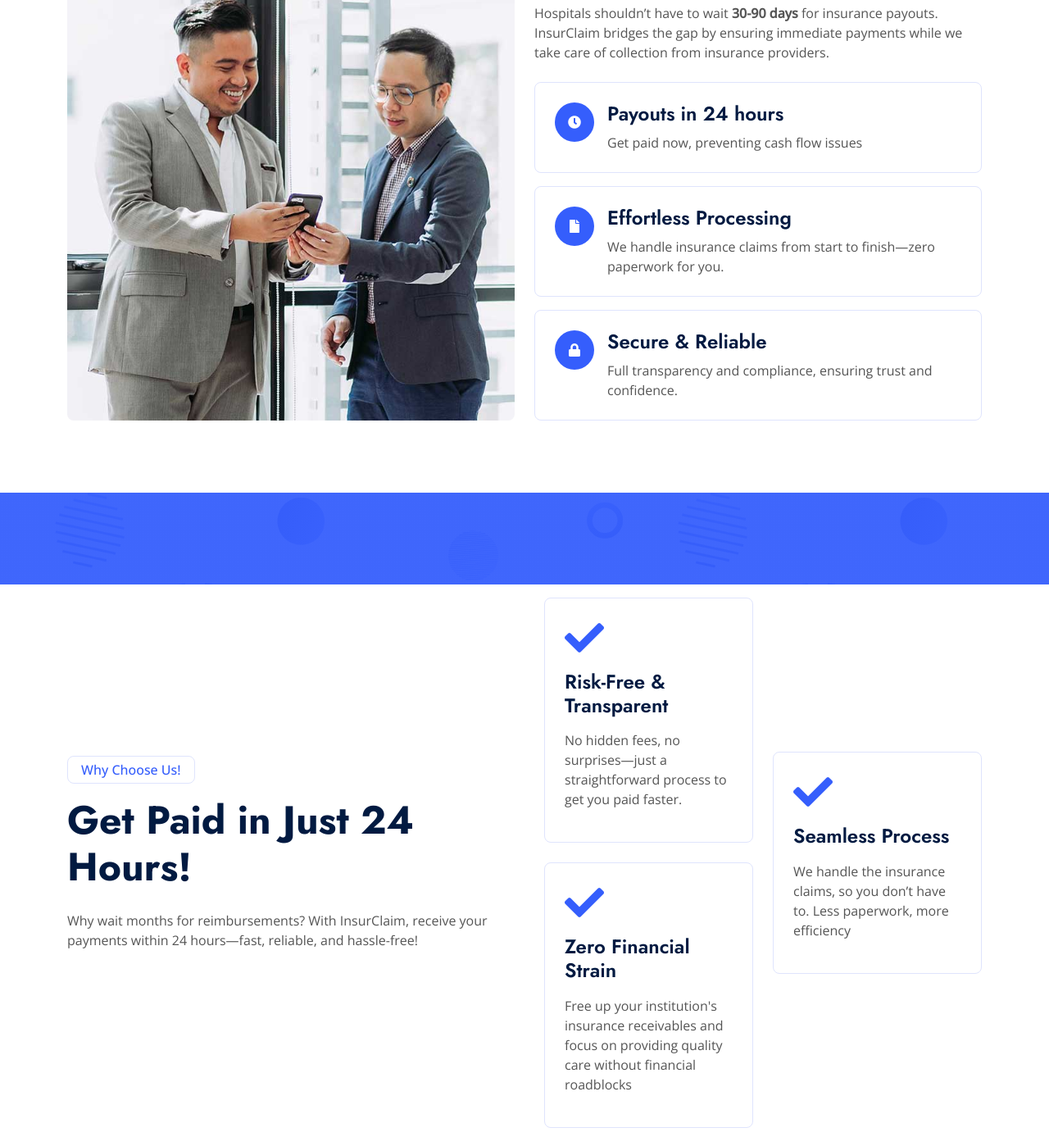
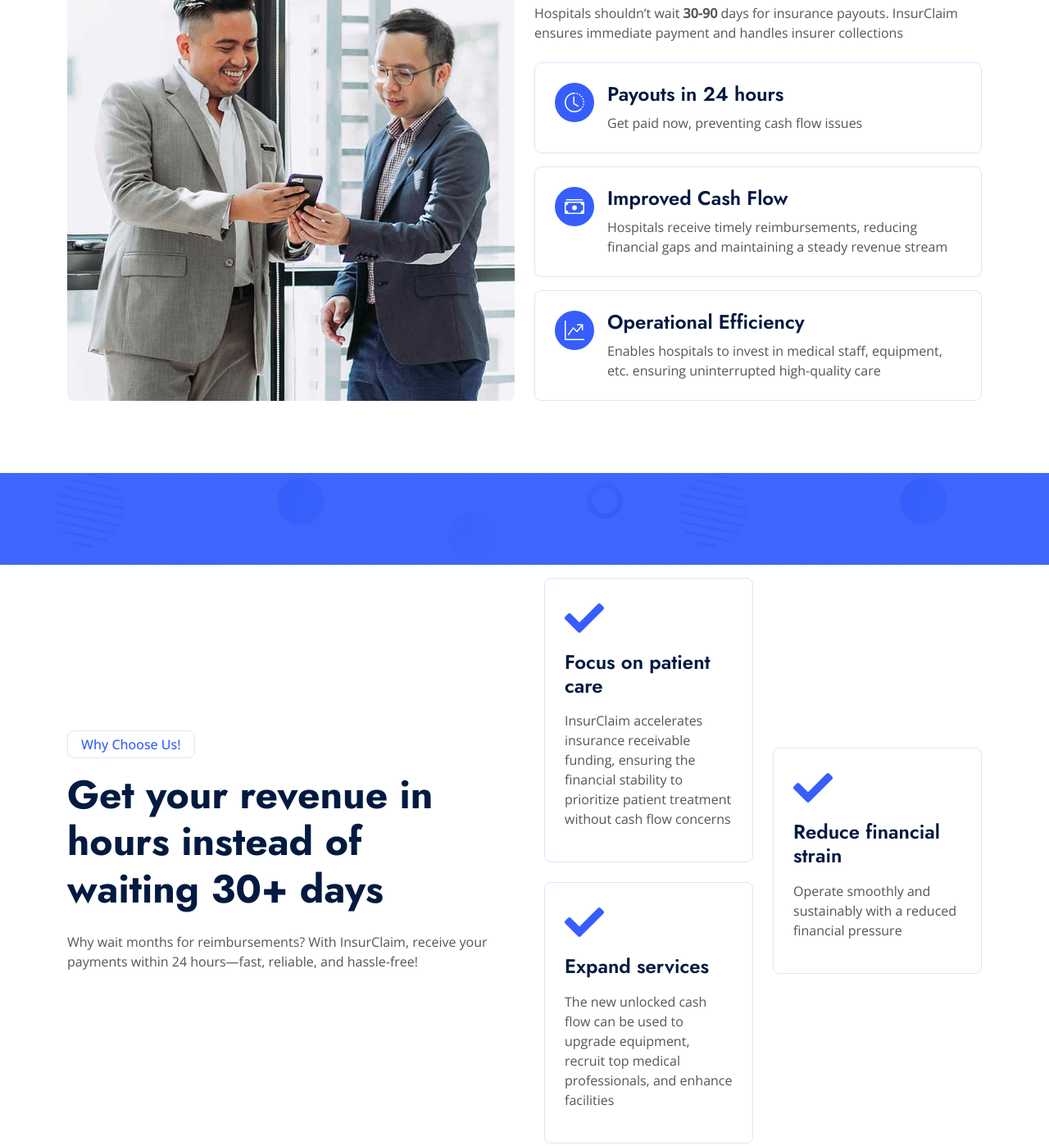
Before and after one commit to Ezzzzzzy/IsureclaimWebsite, a plain HTML site: page index.html in a window 1280 px wide. Shown: the part 1116-2514 px from the top of the page at 82% size. Drawn offline with nearby package versions, Linux system fonts and the light colour scheme; some packages are replaced by stand-ins of ours; a script that the page names is missing.

Commit message:
feat: working adjustments and spacing enhancements

```diff
--- a/css/style.css
+++ b/css/style.css
@@ -98,8 +98,7 @@ h6,
 }
 
 .top-bar {
-    height: 45px;
-    border-bottom: 1px solid rgba(53, 94, 252, .07);
+    height: 5px;
 }
 
 .navbar .dropdown-toggle::after {
--- a/index.html
+++ b/index.html
@@ -19,7 +19,7 @@
 
     <!-- Icon Font Stylesheet -->
     <link href="https://cdnjs.cloudflare.com/ajax/libs/font-awesome/5.10.0/css/all.min.css" rel="stylesheet">
-    <link href="https://cdn.jsdelivr.net/npm/bootstrap-icons@1.4.1/font/bootstrap-icons.css" rel="stylesheet">
+    <link rel="stylesheet" href="https://cdn.jsdelivr.net/npm/bootstrap-icons/font/bootstrap-icons.css">
 
     <!-- Libraries Stylesheet -->
     <link href="lib/animate/animate.min.css" rel="stylesheet">
@@ -43,11 +43,11 @@
 
 
     <!-- Navbar Start -->
-    <div class="container-fluid fixed-top px-0 wow fadeIn" data-wow-delay="0.1s">
-        <div class="top-bar row gx-0 align-items-center d-none d-lg-flex">
-        </div>
+    <div class="container-fluid fixed-top px-3 py-2 wow fadeIn" data-wow-delay="0.1s">
+        <!-- <div class="top-bar row gx-0 align-items-center d-none d-lg-flex">
+        </div> -->
 
-        <nav class="navbar navbar-expand-lg navbar-light py-lg-0 px-lg-5 wow fadeIn" data-wow-delay="0.1s">
+        <nav class="navbar navbar-expand-lg navbar-light py-lg-0 px-lg-5 fadeIn" data-wow-delay="0.1s">
             <a href="index.html" class="navbar-brand ms-4 ms-lg-0">
                 <h1 class="display-5 text-primary m-0">InsurClaim</h1>
             </a>
@@ -110,15 +110,15 @@
                 </div>
                 <div class="col-lg-6 wow fadeInUp" data-wow-delay="0.3s">
                     <p class="d-inline-block border rounded text-primary fw-semi-bold py-1 px-3">About Us</p>
-                    <h1 class="display-5 mb-4">We help medical institutions shorten waiting from months to hours in healthcare</h1>
+                    <h1 class="display-5 mb-4">We reduce medical institutions' receivables waiting time from months to hours</h1>
                     <p class="mb-4">
-                        Hospitals shouldn’t have to wait <strong>30-90 days</strong> for insurance payouts. InsurClaim bridges the gap by ensuring immediate payments while we take care of collection from insurance providers.
+                        Hospitals shouldn’t wait <strong>30-90</strong> days for insurance payouts. InsurClaim ensures immediate payment and handles insurer collections
                     </p>
                     <div class="border rounded p-4">
                         <div class="col-lg-12 wow fadeIn" data-wow-delay="0.1s">
                             <div class="d-flex">
                                 <div class="flex-shrink-0 btn-lg-square rounded-circle bg-primary">
-                                    <i class="fa fa-clock text-white"></i>
+                                    <i class="bi bi-clock-history text-white fs-4"></i>
                                 </div>
                                 <div class="ps-3">
                                     <h4>Payouts in 24 hours</h4>
@@ -131,11 +131,11 @@
                         <div class="col-lg-12 wow fadeIn" data-wow-delay="0.1s">
                             <div class="d-flex">
                                 <div class="flex-shrink-0 btn-lg-square rounded-circle bg-primary">
-                                    <i class="fa fa-file text-white"></i>
+                                    <i class="bi bi-cash-stack text-white fs-4"></i>
                                 </div>
                                 <div class="ps-3">
-                                    <h4>Effortless Processing</h4>
-                                    <span>We handle insurance claims from start to finish—zero paperwork for you.</span>
+                                    <h4>Improved Cash Flow</h4>
+                                    <span>Hospitals receive timely reimbursements, reducing financial gaps and maintaining a steady revenue stream</span>
                                 </div>
                             </div>
                         </div>
@@ -144,11 +144,11 @@
                         <div class="col-lg-12 wow fadeIn" data-wow-delay="0.1s">
                             <div class="d-flex">
                                 <div class="flex-shrink-0 btn-lg-square rounded-circle bg-primary">
-                                    <i class="fa fa-lock text-white"></i>
+                                    <i class="bi bi-graph-up-arrow text-white fs-4"></i>
                                 </div>
                                 <div class="ps-3">
-                                    <h4>Secure & Reliable</h4>
-                                    <span>Full transparency and compliance, ensuring trust and confidence.</span>
+                                    <h4>Operational Efficiency</h4>
+                                    <span>Enables hospitals to invest in medical staff, equipment, etc. ensuring uninterrupted high-quality care</span>
                                 </div>
                             </div>
                         </div>
@@ -178,7 +178,7 @@
             <div class="row g-5 align-items-center">
                 <div class="col-lg-6 wow fadeInUp" data-wow-delay="0.1s">
                     <p class="d-inline-block border rounded text-primary fw-semi-bold py-1 px-3">Why Choose Us!</p>
-                    <h1 class="display-5 mb-4">Get Paid in Just 24 Hours!</h1>
+                    <h1 class="display-5 mb-4">Get your revenue in hours instead of waiting 30+ days</h1>
                     <p class="mb-4">Why wait months for reimbursements? With InsurClaim, receive your payments within 24 hours—fast, reliable, and hassle-free!</p>
                 </div>
                 <div class="col-lg-6">
@@ -188,15 +188,15 @@
                                 <div class="col-12 wow fadeIn" data-wow-delay="0.3s">
                                     <div class="feature-box border rounded p-4">
                                         <i class="fa fa-check fa-3x text-primary mb-3"></i>
-                                        <h4 class="mb-3">Risk-Free & Transparent</h4>
-                                        <p class="mb-3">No hidden fees, no surprises—just a straightforward process to get you paid faster.</p>
+                                        <h4 class="mb-3">Focus on patient care</h4>
+                                        <p class="mb-3">InsurClaim accelerates insurance receivable funding, ensuring the financial stability to prioritize patient treatment without cash flow concerns</p>
                                     </div>
                                 </div>
                                 <div class="col-12 wow fadeIn" data-wow-delay="0.5s">
                                     <div class="feature-box border rounded p-4">
                                         <i class="fa fa-check fa-3x text-primary mb-3"></i>
-                                        <h4 class="mb-3">Zero Financial Strain</h4>
-                                        <p class="mb-3">Free up your institution's insurance receivables and focus on providing quality care without financial roadblocks</p>
+                                        <h4 class="mb-3">Expand services</h4>
+                                        <p class="mb-3">The new unlocked cash flow can be used to upgrade equipment, recruit top medical professionals, and enhance facilities</p>
                                     </div>
                                 </div>
                             </div>
@@ -204,8 +204,8 @@
                         <div class="col-md-6 wow fadeIn" data-wow-delay="0.7s">
                             <div class="feature-box border rounded p-4">
                                 <i class="fa fa-check fa-3x text-primary mb-3"></i>
-                                <h4 class="mb-3">Seamless Process</h4>
-                                <p class="mb-3">We handle the insurance claims, so you don’t have to. Less paperwork, more efficiency</p>
+                                <h4 class="mb-3">Reduce financial strain</h4>
+                                <p class="mb-3">Operate smoothly and sustainably with a reduced financial pressure</p>
                             </div>
                         </div>
                     </div>
@@ -241,7 +241,7 @@
                                     <p>Send your hospital's insurance claim to InsurClaim with the required details</p>
                                     <h4 class="text-primary"><span class=" text-primary me-3">2</span>Fast Verification & Payment</h4>
                                     <p>– We quickly verify your claim and deposit the funds into your account within 24 hours.</p>
-                                    <h4 class="text-primary"><span class=" text-primary me-3">3</span>Insurance Pays Us Later</h4>
+                                    <h4 class="text-primary"><span class=" text-primary me-3">3</span>Insurance Pays Insurclaim later</h4>
                                     <p>– Insurclaim handles the reimbursement process with the insurer, so you don’t have to wait</p>
                                 </div>
                             </div>
--- a/js/main.js
+++ b/js/main.js
@@ -26,7 +26,7 @@
             }
         } else {
             if ($(this).scrollTop() > 45) {
-                $('.fixed-top').addClass('bg-white shadow').css('top', -45);
+                $('.fixed-top').addClass('bg-white shadow');
             } else {
                 $('.fixed-top').removeClass('bg-white shadow').css('top', 0);
             }
```
